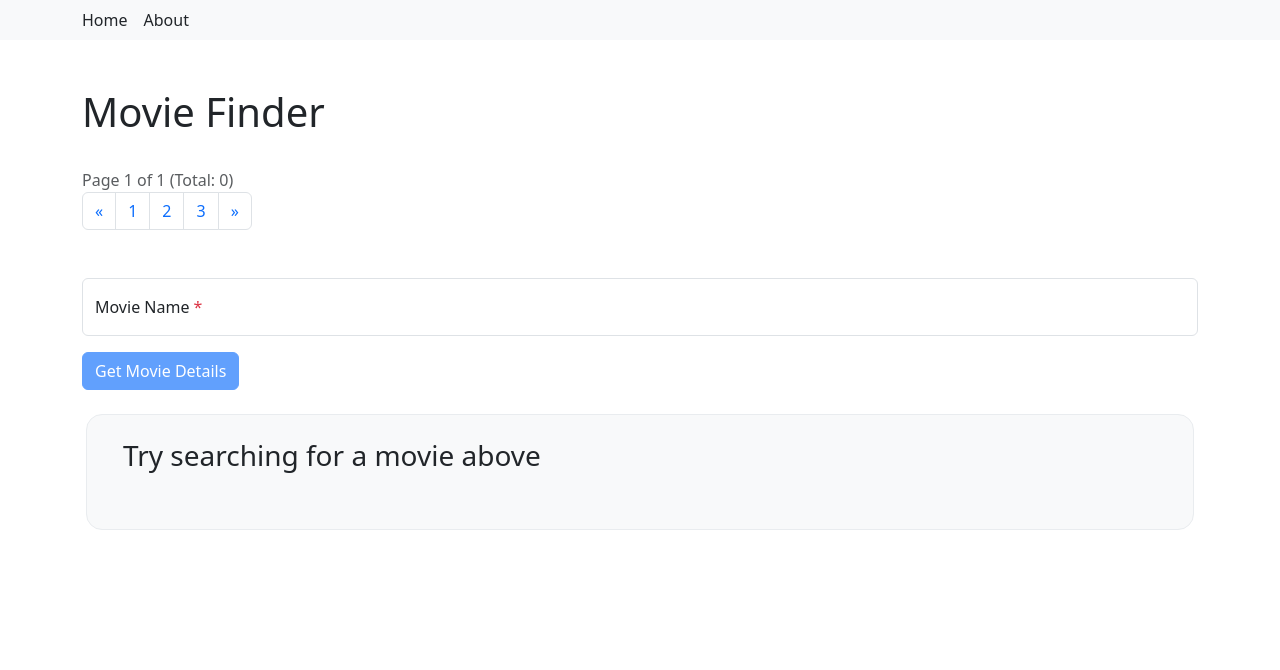
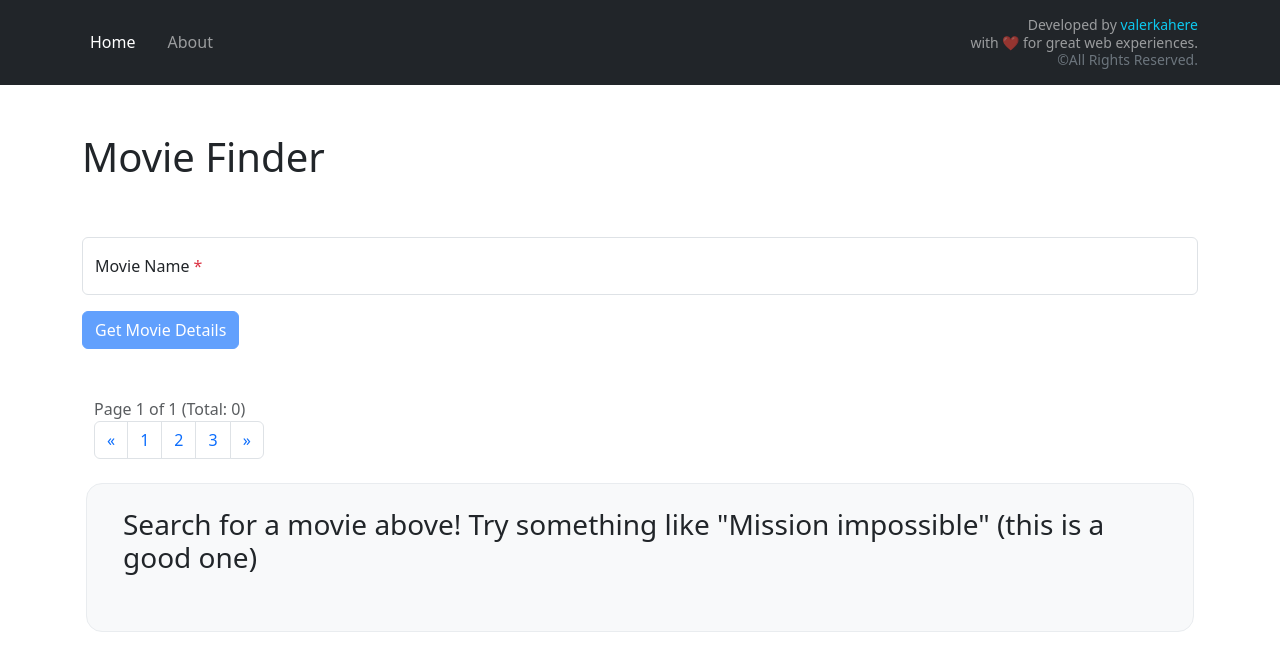
Before and after one commit to valerkahere/ca1-throwaway, an Angular app: page / in a window 1280 px wide. Shown: the top 670 px of the page. Built offline with nearby package versions, Linux system fonts and the light colour scheme.

Commit message:
Changes: - Improve styling. - Add more info on about route - fix pagination, move to home route only - add copyright to header

```diff
--- a/src/app/app.html
+++ b/src/app/app.html
@@ -1,17 +1,21 @@
 <header>
-    <nav class="navbar navbar-expand-lg bg-body-tertiary">
-        <div class="container">
-            <div class="d-flex flex-row gap-3">
-                <a class="nav-link" routerLink="/" routerLinkActive="active">Home</a>
-                <a class="nav-link" routerLink="/about" routerLinkActive="active">About</a>
+    <nav class="navbar navbar-expand-lg navbar-dark bg-dark">
+        <div class="container d-flex align-items-center">
+            <!-- Navigation Links -->
+            <div class="navbar-nav d-flex flex-row gap-3">
+                <a class="nav-link" routerLink="/" routerLinkActive="active" ariaCurrentWhenActive="page"
+                    [routerLinkActiveOptions]="{exact: true}">Home</a>
+                <a class="nav-link" routerLink="/about" routerLinkActive="active" ariaCurrentWhenActive="page"
+                    [routerLinkActiveOptions]="{exact: true}">About</a>
+            </div>
+
+            <!-- "Developed by" aligned to the right -->
+            <div class="navbar-text ms-auto text-end small lh-sm py-2">
+                Developed by <a href="https://www.valerkahere.com/" target="_blank" class="text-info text-decoration-none">valerkahere</a><br>
+                with <span role="img" aria-label="love">&#x2764;&#xFE0F;</span> for great web experiences.<br>
+                <span class="text-secondary">&copy;All Rights Reserved.</span>
             </div>
         </div>
-    </nav>
-    <nav>
-
-
-
-
     </nav>
 </header>
 
@@ -19,45 +23,9 @@
 d-flex gap-4 flex-column">
     <h1>{{title()}}</h1>
 
-    <nav aria-label="Pagination">
-            <!-- Page Indicator -->
-            <span class="text-muted">
-                Page {{ movieApiService.currentPage() }} of {{ movieApiService.maxPages() }}
-                (Total: {{ movieApiService.totalResults() }})
-            </span>
-            <ul class="pagination mb-0">
-                <!-- Previous Button: Disable if we are on page 1 -->
-                <li class="page-item">
-                    <button [disabled]="movieApiService.currentPage() === 1" (click)="movieApiService.previousPage()"
-                        class="page-link" aria-label="Previous">
-                        <span aria-hidden="true">&laquo;</span>
-                    </button>
-                </li>
-
-                <li class="page-item"><button
-                    (click)="movieApiService.customPage(1)"
-                    [disabled]="movieApiService.movies().length === 0"
-                    class="page-link">1</button></li>
-                <li class="page-item"><button
-                    (click)="movieApiService.customPage(2)"
-                    [disabled]="movieApiService.movies().length === 0"
-                    class="page-link">2</button></li>
-                <li class="page-item"><button
-                    (click)="movieApiService.customPage(3)"
-                    [disabled]="movieApiService.movies().length === 0"
-                    class="page-link">3</button></li>
-
-                <!-- Next Button: Disable if we hit the max page limit -->
-                <li class="page-item">
-                    <button type="button"
-                    [disabled]="movieApiService.currentPage() === movieApiService.maxPages()"
-                    (click)="movieApiService.nextPage()" class="page-link" aria-label="Next">
-                        <span aria-hidden="true">&raquo;</span>
-                    </button>
-                </li>
-            </ul>
-        </nav>
 </div>
 
 
+
+
 <router-outlet />
--- a/src/app/components/details/details.html
+++ b/src/app/components/details/details.html
@@ -42,7 +42,7 @@
 border border-light-subtle rounded-4
 row bg-light mx-1 p-4">
   @if (movieService.movies().length === 0) {
-  <h3>Try searching for a movie above</h3>
+  <h3>Search for a movie above! Try something like "Mission impossible" (this is a good one)</h3>
   }
   @if (movieService.errorMessage() !== null) {
     <h3 class="text-danger">
--- a/src/app/components/search/search.html
+++ b/src/app/components/search/search.html
@@ -14,3 +14,40 @@
     </div>
 
 </form>
+
+<div class="container mt-5
+d-flex gap-4 flex-column">
+
+
+    <nav aria-label="Pagination">
+        <!-- Page Indicator -->
+        <span class="text-muted">
+            Page {{ movieApiService.currentPage() }} of {{ movieApiService.maxPages() }}
+            (Total: {{ movieApiService.totalResults() }})
+        </span>
+        <ul class="pagination mb-0">
+            <!-- Previous Button: Disable if we are on page 1 -->
+            <li class="page-item">
+                <button [disabled]="movieApiService.currentPage() === 1" (click)="movieApiService.previousPage()"
+                    class="page-link" aria-label="Previous">
+                    <span aria-hidden="true">&laquo;</span>
+                </button>
+            </li>
+
+            <li class="page-item"><button (click)="movieApiService.customPage(1)"
+                    [disabled]="movieApiService.movies().length === 0" class="page-link">1</button></li>
+            <li class="page-item"><button (click)="movieApiService.customPage(2)"
+                    [disabled]="movieApiService.movies().length === 0" class="page-link">2</button></li>
+            <li class="page-item"><button (click)="movieApiService.customPage(3)"
+                    [disabled]="movieApiService.movies().length === 0" class="page-link">3</button></li>
+
+            <!-- Next Button: Disable if we hit the max page limit -->
+            <li class="page-item">
+                <button type="button" [disabled]="movieApiService.currentPage() === movieApiService.maxPages()"
+                    (click)="movieApiService.nextPage()" class="page-link" aria-label="Next">
+                    <span aria-hidden="true">&raquo;</span>
+                </button>
+            </li>
+        </ul>
+    </nav>
+</div>
--- a/src/app/routes/about/about.html
+++ b/src/app/routes/about/about.html
@@ -1 +1,27 @@
-<p>about works!</p>
+<div class="container">
+
+    <h2 class="mt-3">Your ultimate companion in movie search</h2>
+
+    <p>Curious about the newest movies? Or the oldest ones? Search through our Finder!</p>
+
+    <a class="btn btn-primary"
+    routerLink="/"
+    routerLinkActive="active"
+    ariaCurrentWhenActive="page"
+    [routerLinkActiveOptions]="{exact: true}">Explore</a>
+
+    <h3 class="mt-3"><strong>The Stack</strong></h3>
+    <ul>
+        <li>
+            <p><strong>Front-end:</strong> Angular for scalability with its signals, services, and components!</p>
+        </li>
+        <li>
+            <p><strong>Data Set: </strong> <a href="https://www.omdbapi.com/" rel="noopener noreferrer" target="_blank">free OMDB API </a> to get movies.</p>
+        </li>
+        <li>
+            <p><strong>Hosting:</strong> Github Pages, and CI/CD through Git/Github and VS Code respectively</p>
+        </li>
+    </ul>
+
+
+</div>
```
Also changed, not shown: src/app/routes/about/about.ts (+5 -2 lines).
